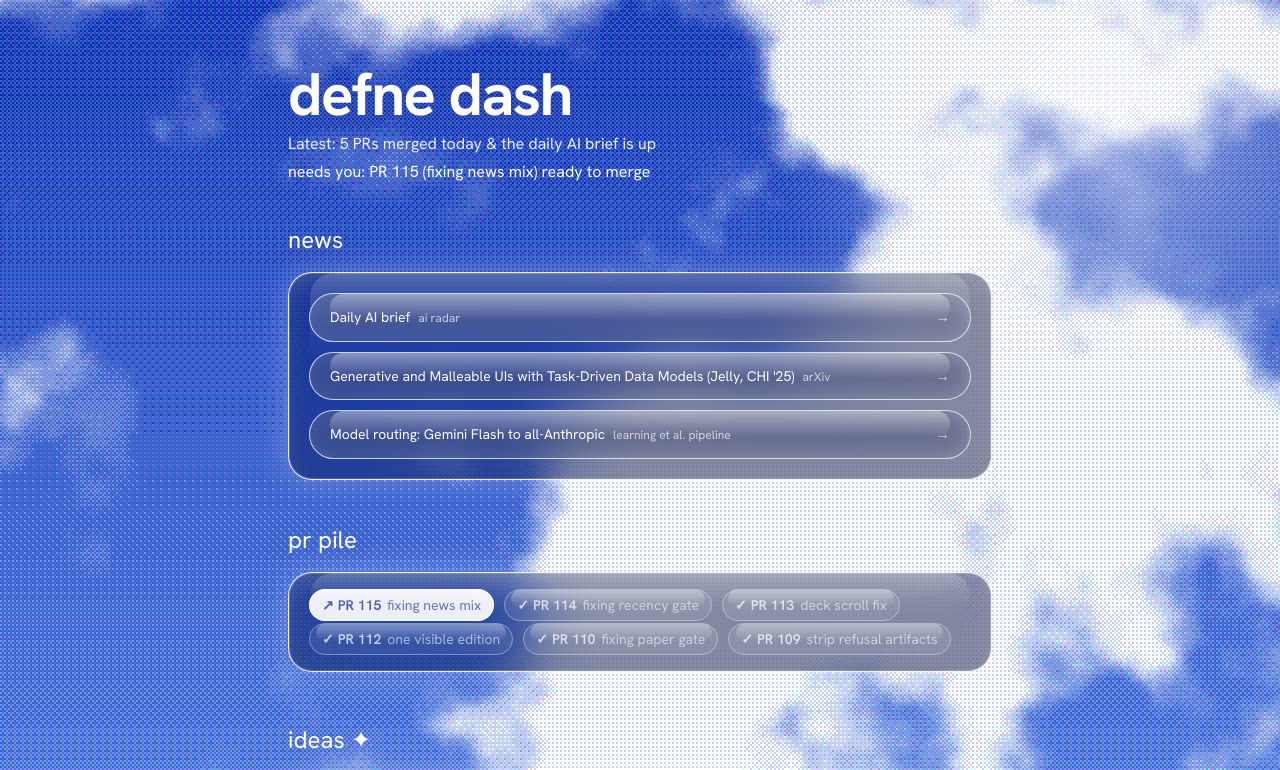
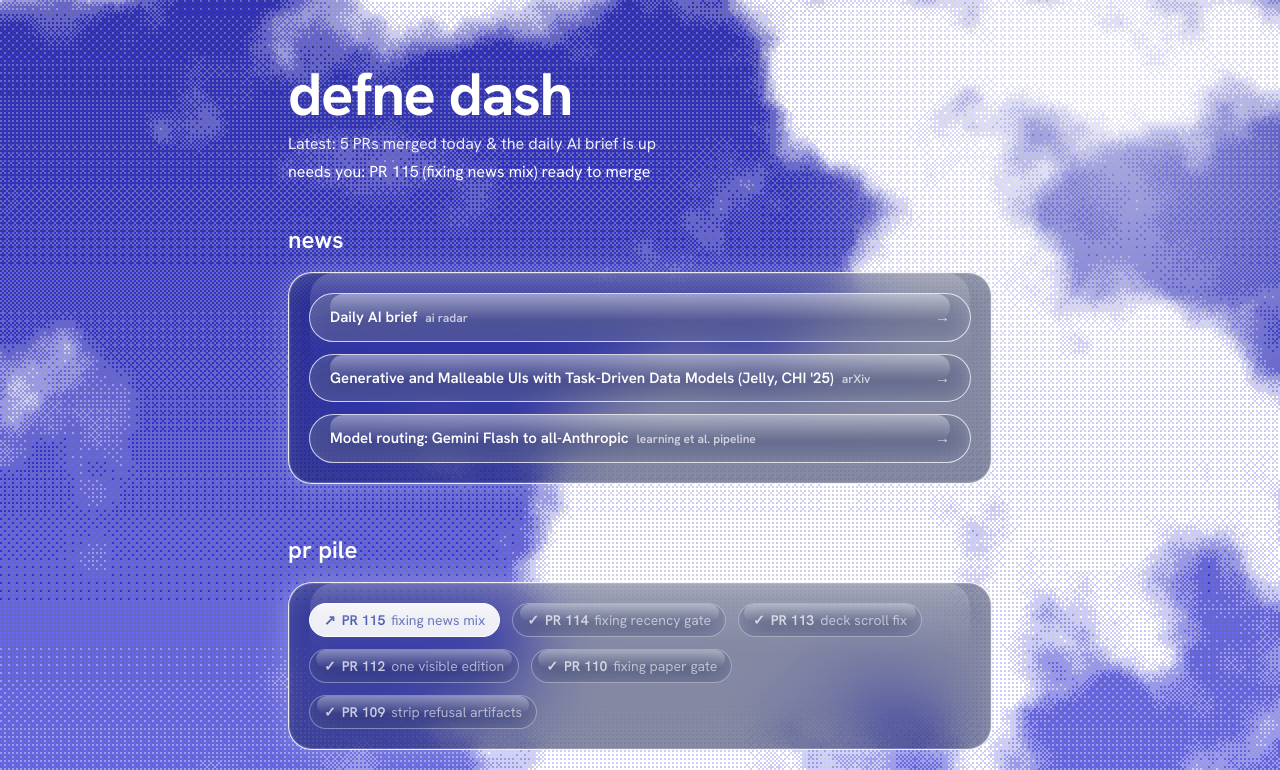
Before and after one commit to defnegenc/defne-dash, a Next.js app: page / in a window 1280 px wide. Shown: the top 770 px of the page. Built offline with nearby package versions, Linux system fonts and the light colour scheme; a web font is replaced by a local one.

Commit message:
Warm pass: sky palette, bolding, pr chip rhythm

```diff
--- a/src/components/dash.tsx
+++ b/src/components/dash.tsx
@@ -27,8 +27,8 @@ const BUCKET_KEY = "defne-dash-buckets-v1";
 
 const DEFAULT_POS: Record<SectionId, Pos> = {
   news: { x: 0, y: 0 },
-  prs: { x: 0, y: 300 },
-  ideas: { x: 0, y: 500 },
+  prs: { x: 0, y: 310 },
+  ideas: { x: 0, y: 590 },
 };
 const SECTION_W = "w-full";
 const LABELS: Record<SectionId, string> = {
@@ -86,7 +86,7 @@ function BlockView({
             : "flex items-center justify-between gap-4 px-1 py-1.5"
         }
       >
-        <span className="text-sm text-white">
+        <span className="text-[15px] font-semibold text-white">
           {item.title}
           <span className="ml-2 text-xs text-white/70">{item.source}</span>
         </span>
@@ -100,12 +100,12 @@ function BlockView({
       <a
         href={pr.url}
         onClick={guardClick}
-        className={`glass-chip ${st.tone} px-3 py-1.5 text-sm`}
+        className={`glass-chip ${st.tone} inline-flex items-center gap-1.5 whitespace-nowrap px-3.5 py-1.5 text-sm`}
         title={`${pr.label} · ${pr.author === "agent" ? "agent" : "you"} · ${st.word}`}
       >
-        <span className="mr-1 font-semibold">{st.mark}</span>
+        <span className="font-semibold">{st.mark}</span>
         <span className="font-semibold">PR {pr.number}</span>
-        <span className="ml-1.5 opacity-80">{pr.label}</span>
+        <span className="opacity-80">{pr.label}</span>
       </a>
     );
   } else {
@@ -254,7 +254,7 @@ export function Dash({
             <GripDots />
           </span>
         )}
-        <h2 className="font-display text-2xl lowercase text-white drop-shadow-[0_1px_10px_rgba(60,70,150,0.45)]">
+        <h2 className="font-display text-2xl font-semibold lowercase text-white drop-shadow-[0_1px_10px_rgba(60,70,150,0.45)]">
           {LABELS[id]}
         </h2>
         <button
@@ -272,7 +272,7 @@ export function Dash({
     const inner = blocks.map((b) => (
       <BlockView key={b.id} block={b} boxed={true} onDrop={dropBlock} />
     ));
-    return <div className="glass glass-deep flex flex-wrap gap-2.5 p-5">{inner}</div>;
+    return <div className="glass glass-deep flex flex-wrap gap-3 p-5">{inner}</div>;
   }
 
   if (!desktop) {
@@ -288,7 +288,7 @@ export function Dash({
     );
   }
 
-  const boardHeight = Math.max(...Object.values(pos).map((p) => p.y)) + 340;
+  const boardHeight = Math.max(...Object.values(pos).map((p) => p.y)) + 320;
 
   return (
     <div className="relative mt-10" style={{ height: boardHeight }}>
--- a/src/components/sky-canvas.tsx
+++ b/src/components/sky-canvas.tsx
@@ -65,8 +65,8 @@ void main() {
   float cloud = smoothstep(0.545, 0.69, f + detail * 0.24);
   float wisp = smoothstep(0.62, 0.74, fbm(p * 3.2 + vec2(-t * 0.007, t * 0.002) + 3.7));
 
-  vec3 skyTop = vec3(0.13, 0.27, 0.74);
-  vec3 skyBot = vec3(0.36, 0.51, 0.88);
+  vec3 skyTop = vec3(0.22, 0.22, 0.70);
+  vec3 skyBot = vec3(0.46, 0.46, 0.89);
   vec3 col = mix(skyBot, skyTop, uv.y);
   col = mix(col, vec3(1.0), cloud * 0.92);
   col = mix(col, vec3(1.0), wisp * 0.22);
```
